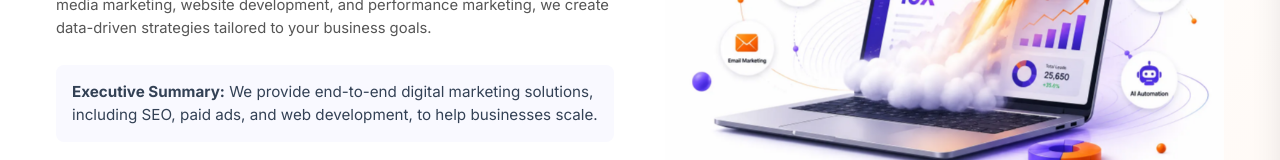
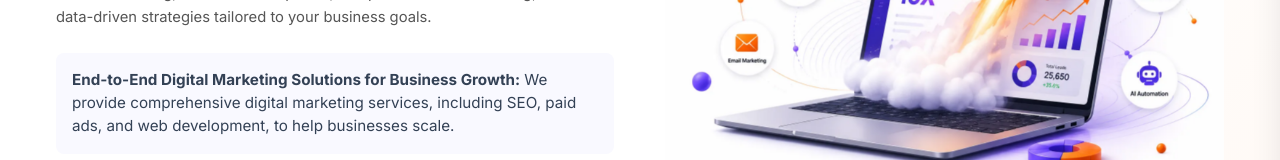
Before and after one commit to Srinivasaraot20/tenx, a Next.js app: page / in a window 1280 px wide. Shown: the part 431-591 px from the top of the page. Built offline with nearby package versions, Linux system fonts and the light colour scheme; no server answers.

Commit message:
content: update hero text and enforce blue color for AI-Powered

```diff
--- a/src/components/Hero.js
+++ b/src/components/Hero.js
@@ -63,14 +63,14 @@ export default function Hero() {
       <section className="hero">
         <div className="hero-content">
           <h1 className="">
-            <span>AI-Powered</span><br />
+            <span style={{ color: "#1d4ed8" }}>AI-Powered</span><br />
             Digital Marketing Agency in Hyderabad
           </h1>
           <p className="">
             Digital Marketing TenX is a results-driven digital marketing agency in Hyderabad helping businesses improve their online visibility, generate qualified leads, and achieve sustainable growth. From SEO and Google Ads to social media marketing, website development, and performance marketing, we create data-driven strategies tailored to your business goals.
           </p>
           <div style={{ backgroundColor: "#f9f9ff", padding: "16px", borderRadius: "8px", marginBottom: "24px", borderLeft: "4px solid var(--primary)", textAlign: "left", fontSize: "0.95rem", color: "#334155" }}>
-            <strong>Executive Summary:</strong> We provide end-to-end digital marketing solutions, including SEO, paid ads, and web development, to help businesses scale.
+            <strong>End-to-End Digital Marketing Solutions for Business Growth:</strong> We provide comprehensive digital marketing services, including SEO, paid ads, and web development, to help businesses scale.
           </div>
           <div className="hero-btns">
             <button className="btn-primary" onClick={() => {
```
